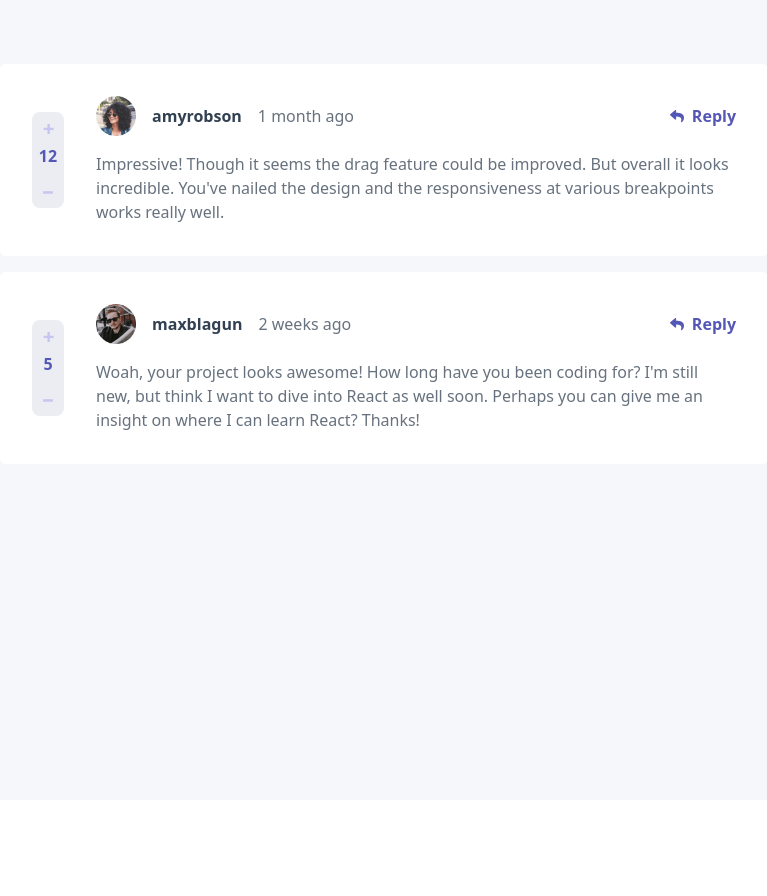
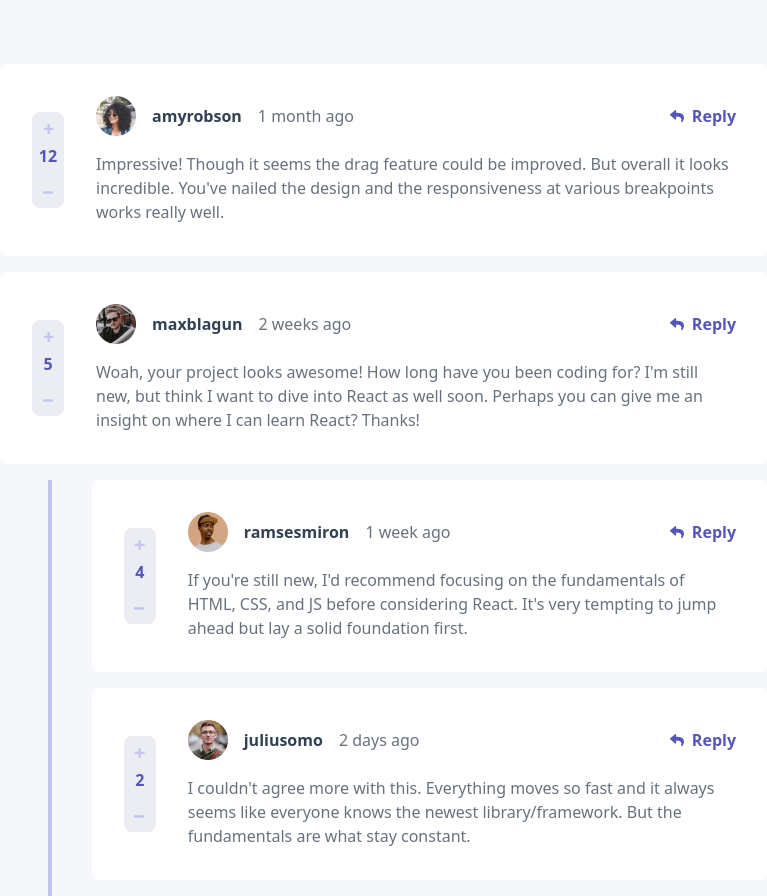
Before and after one commit to ShamirLeon/Interactive-comments-section, a Vue app: page / in a window 1280 px wide. Shown: the whole page, without its empty margins (256-1023 px from the left). Before the commit the page ends 800 px from the top, so only its background shows below. Built offline with nearby package versions, Linux system fonts and the light colour scheme.

Commit message:
add recursive component

```diff
--- a/src/App.vue
+++ b/src/App.vue
@@ -5,8 +5,8 @@ import CommentCard from './components/CommentCard.vue'
 </script>
 
 <template>
-  <main class="bg-Backgroun w-[100vw] h-[100vh] px-32 pt-16 flex flex-col items-center">
-    <div v-for="(comment, index) in data.comments" key="index">
+  <main class="bg-Backgroun w-[100vw] px-32 pt-16 flex flex-col items-center">
+    <div v-for="(comment, index) in data.comments" >
       <CommentCard :data="comment"></CommentCard>
     </div>
   </main>
--- a/src/components/CommentCard.vue
+++ b/src/components/CommentCard.vue
@@ -1,29 +1,33 @@
 <script setup lang="ts">
 import { ref } from 'vue';
+import { type IData, type IUser, type IReplies } from '@/interfaces/Interfaces';
+
 const props = defineProps<{
   data: {
-    id: number
-    content: string
-    createdAt: string
-    score: number
+    id: number;
+    content: string;
+    createdAt: string;
+    score: number;
+    replyingTo?: string;
     user: {
       image: {
-        png: string
-        webp: string
-      }
-      username: string
+        png: string;
+        webp: string;
+      };
+      username: string;
     }
+    replies: any[]
   }
 }>()
 
 let score =  ref(props.data.score)
 
-const increaseScore = () => score.value++;
-const decreaseScore = () => score.value-- ;
+const increaseScore = () =>  score.value++;
+const decreaseScore = () =>  score.value-- ;
 </script>
 
 <template>
-  <div class="bg-white p-8 rounded-md flex gap-8 max-w-3xl mb-4">
+  <div class="bg-white p-8 rounded-md flex gap-8 w-full max-w-3xl mb-4">
     <div class="flex flex-col items-center justify-center">
       <button @click="increaseScore" class="grid place-content-center rounded-t-lg bg-Light-Gray w-8 h-8"><img src="../assets/images/icon-plus.svg" alt=""></button>
       <span class="w-8 h-8 text-center bg-Light-Gray font-bold text-Moderate-Blue">{{ score }}</span>
@@ -32,9 +36,9 @@ const decreaseScore = () => score.value-- ;
     <div>
       <div class="flex justify-between mb-4">
         <div class="flex gap-4 items-center">
-          <img class="w-10 h-10" :src="data.user.image.png" :alt="data.user.username" />
-          <h2 class="text-Dark-Blue font-bold">{{ data.user.username }}</h2>
-          <span class="text-Grayish-Blue">{{ data.createdAt }}</span>
+          <img class="w-10 h-10" :src="props.data.user.image.png" :alt="props.data.user.username" />
+          <h2 class="text-Dark-Blue font-bold">{{ props.data.user.username }}</h2>
+          <span class="text-Grayish-Blue">{{ props.data.createdAt }}</span>
         </div>
         <button @click="increaseScore" class="flex gap-2 items-center">
           <img src="../assets/images/icon-reply.svg" />
@@ -42,8 +46,15 @@ const decreaseScore = () => score.value-- ;
         </button>
       </div>
       <div>
-        <p class="text-Grayish-Blue">{{ data.content }}</p>
+        <p class="text-Grayish-Blue">{{ props.data.content }}</p>
       </div>
     </div>
   </div>
+
+  <div v-if="props.data.replies?.length != 0" class="flex flex-col items-end">
+    <div v-for="(replie, index) in props.data.replies" class="flex max-w-3xl pl-12">
+      <div class="w-1 bg-LightGrayish-Blue mr-10"></div>
+      <CommentCard :data="replie"></CommentCard>
+    </div>
+  </div>
 </template>
--- /dev/null
+++ b/src/interfaces/Interfaces.ts
@@ -0,0 +1,23 @@
+export interface IReplies {
+    id: number;
+    content: string;
+    createdAt: string;
+    score: number;
+    replyingTo: string | null;
+}
+
+export interface IData {
+    id: number;
+    content: string;
+    createdAt: string;
+    score: number;
+    user: IUser;
+}
+
+export interface IUser {
+    image: {
+        png: string;
+        webp: string;
+    };
+    username: string;
+}
```
